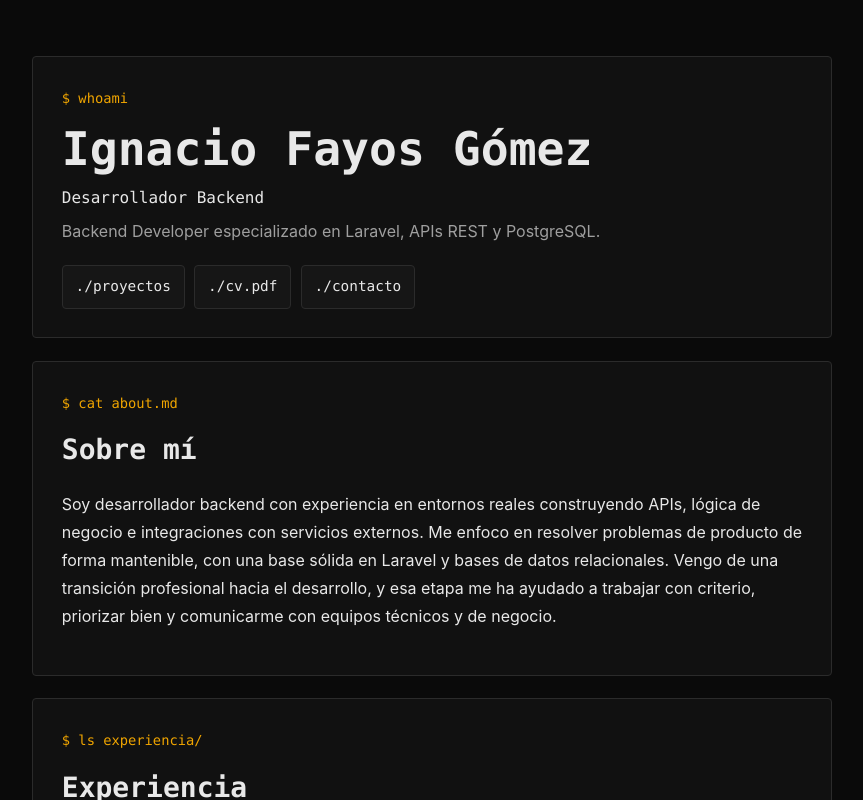
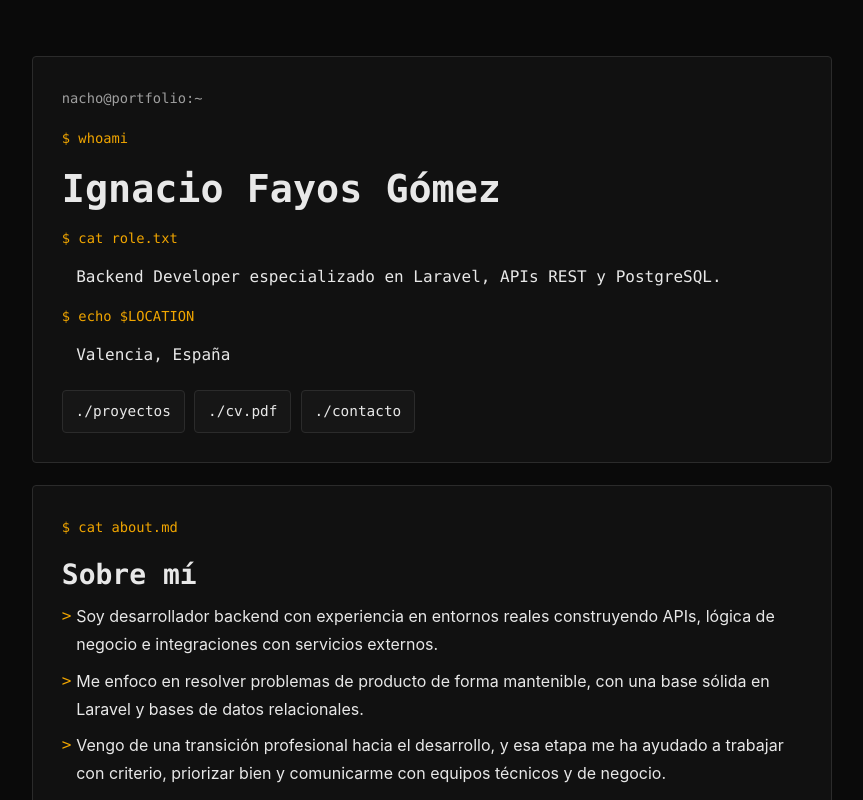
Before and after one commit to NachoFayos/Personal_portfolio, a Next.js app in the folder frontend/: page / in a window 1280 px wide. Shown: the top 800 px of the page, without its empty margins (208-1071 px from the left). Built offline with nearby package versions, Linux system fonts and the light colour scheme.

Commit message:
feat/changes to the underlining

```diff
--- a/frontend/app/globals.css
+++ b/frontend/app/globals.css
@@ -19,6 +19,16 @@ body {
   background: var(--bg);
   color: var(--text);
   line-height: 1.75;
+}
+
+::selection {
+  background: rgba(240, 165, 0, 0.26);
+  color: #ffb703;
+}
+
+::-moz-selection {
+  background: rgba(240, 165, 0, 0.26);
+  color: #ffb703;
 }
 
 a {
@@ -57,7 +67,6 @@ a {
 h1,
 h2,
 h3,
-.hero__role,
 .hero__actions,
 .entry__meta,
 .tag,
@@ -69,7 +78,7 @@ h3,
 
 h1 {
   margin: 0;
-  font-size: clamp(1.9rem, 5vw, 2.9rem);
+  font-size: clamp(1.6rem, 4vw, 2.4rem);
   line-height: 1.25;
 }
 
@@ -83,19 +92,35 @@ h3 {
   font-size: 1rem;
 }
 
-.hero__role {
-  margin: 0.35rem 0;
-  color: var(--text);
-  font-size: 1rem;
-}
-.hero__headline,
+.hero__output,
 .section__subtitle,
 .entry__meta,
 .status {
   color: var(--text-muted);
 }
-.hero__headline {
+.hero__prompt {
+  margin: 0 0 1rem;
+  color: var(--text-muted);
+  font-family: 'JetBrains Mono', 'SFMono-Regular', Consolas, monospace;
+  font-size: 0.86rem;
+}
+
+.hero__terminal {
+  display: grid;
+  gap: 0.85rem;
+}
+
+.hero__line {
+  display: grid;
+  gap: 0.28rem;
+}
+
+.hero__output {
   margin: 0;
+  padding-left: 0.9rem;
+  font-family: 'JetBrains Mono', 'SFMono-Regular', Consolas, monospace;
+  color: var(--text);
+  line-height: 1.55;
 }
 
 .cursor {
@@ -110,10 +135,30 @@ h3 {
   }
 }
 .hero__actions {
-  margin-top: 1.25rem;
+  margin-top: 1.4rem;
   display: flex;
   gap: 0.6rem;
   flex-wrap: wrap;
+}
+
+.terminal-copy {
+  margin-top: 0.2rem;
+  display: grid;
+  gap: 0.55rem;
+}
+
+.terminal-copy p {
+  margin: 0;
+  padding-left: 0.9rem;
+  position: relative;
+}
+
+.terminal-copy p::before {
+  content: '>';
+  position: absolute;
+  left: 0;
+  color: var(--accent);
+  font-family: 'JetBrains Mono', 'SFMono-Regular', Consolas, monospace;
 }
 
 .button {
--- a/frontend/app/page.tsx
+++ b/frontend/app/page.tsx
@@ -14,13 +14,25 @@ const quickLinks: QuickLink[] = [
 ];
 
 export default function HomePage() {
+  const aboutLines = profile.about.split('. ').filter(Boolean);
   return (
     <main className="portfolio">
       <section className="hero" id="inicio" aria-labelledby="hero-title">
-        <p className="section__command">$ whoami</p>
-        <h1 id="hero-title">{profile.name}</h1>
-        <p className="hero__role">{profile.role}</p>
-        <p className="hero__headline">{profile.headline}<span className="cursor" aria-hidden="true">▋</span></p>
+      <p className="hero__prompt">nacho@portfolio:~</p>
+        <div className="hero__terminal">
+          <div className="hero__line">
+            <p className="section__command">$ whoami</p>
+            <h1 id="hero-title">{profile.name}</h1>
+          </div>
+          <div className="hero__line">
+            <p className="section__command">$ cat role.txt</p>
+            <p className="hero__output">{profile.headline}</p>
+          </div>
+          <div className="hero__line">
+            <p className="section__command">$ echo $LOCATION</p>
+            <p className="hero__output">Valencia, España<span className="cursor" aria-hidden="true">▋</span></p>
+          </div>
+        </div>
         <nav className="hero__actions" aria-label="Acciones principales">
           {quickLinks.map((link) => (
             <a
@@ -37,7 +49,11 @@ export default function HomePage() {
       </section>
 
       <Section id="sobre-mi" title="Sobre mí" commandLabel="$ cat about.md">
-        <p>{profile.about}</p>
+      <div className="terminal-copy" aria-label="Descripción profesional">
+        {aboutLines.map((line) => (
+          <p key={line}>{line.trim().endsWith('.') ? line.trim() : `${line.trim()}.`}</p>
+        ))}
+      </div>
       </Section>
 
       <Section id="experiencia" title="Experiencia" commandLabel="$ ls experiencia/">
```
